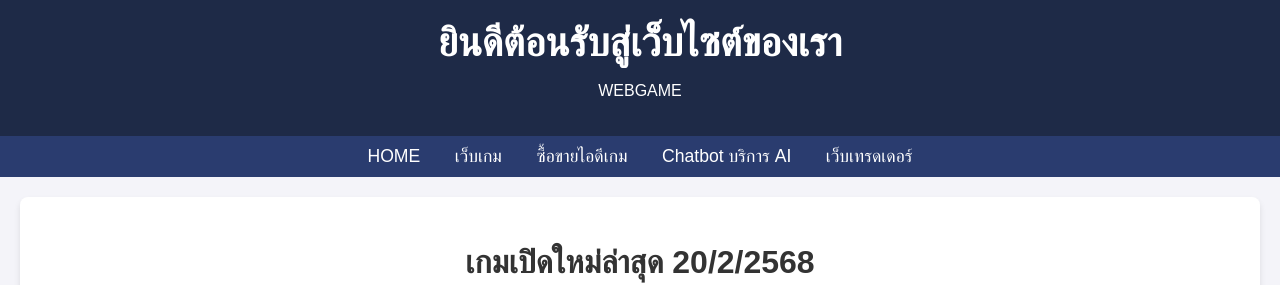
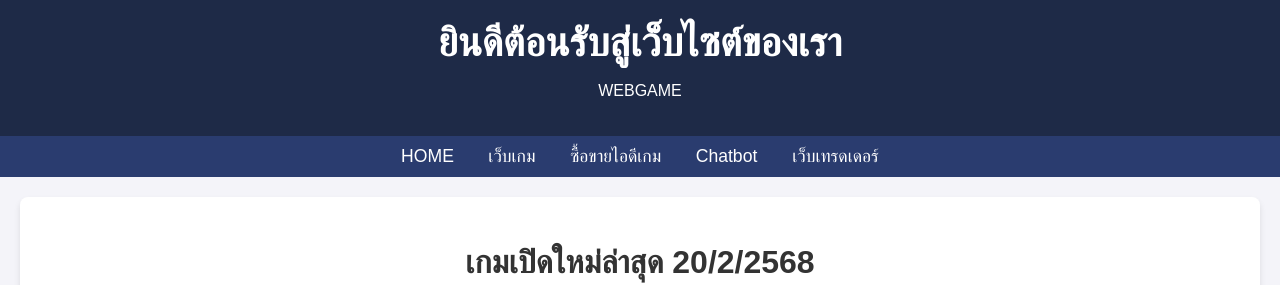
Before and after one commit to apisitchaikham/grate, a plain HTML site: page game.html in a window 1280 px wide. Shown: the top 285 px of the page. Drawn offline with Linux system fonts and the light colour scheme.

Commit message:
Update game.html

```diff
--- a/game.html
+++ b/game.html
@@ -146,7 +146,7 @@
             <li><a href="index.html">HOME</a></li>
             <li><a href="game.html">เว็บเกม</a></li>
             <li><a href="id_trade.html">ซื้อขายไอดีเกม</a></li>
-            <li><a href="chatbot_service.html">Chatbot บริการ AI</a></li>
+            <li><a href="chatbot_service.html">Chatbot </a></li>
             <li><a href="trader_website.html">เว็บเทรดเดอร์</a></li>
         </ul>
     </nav>
```
